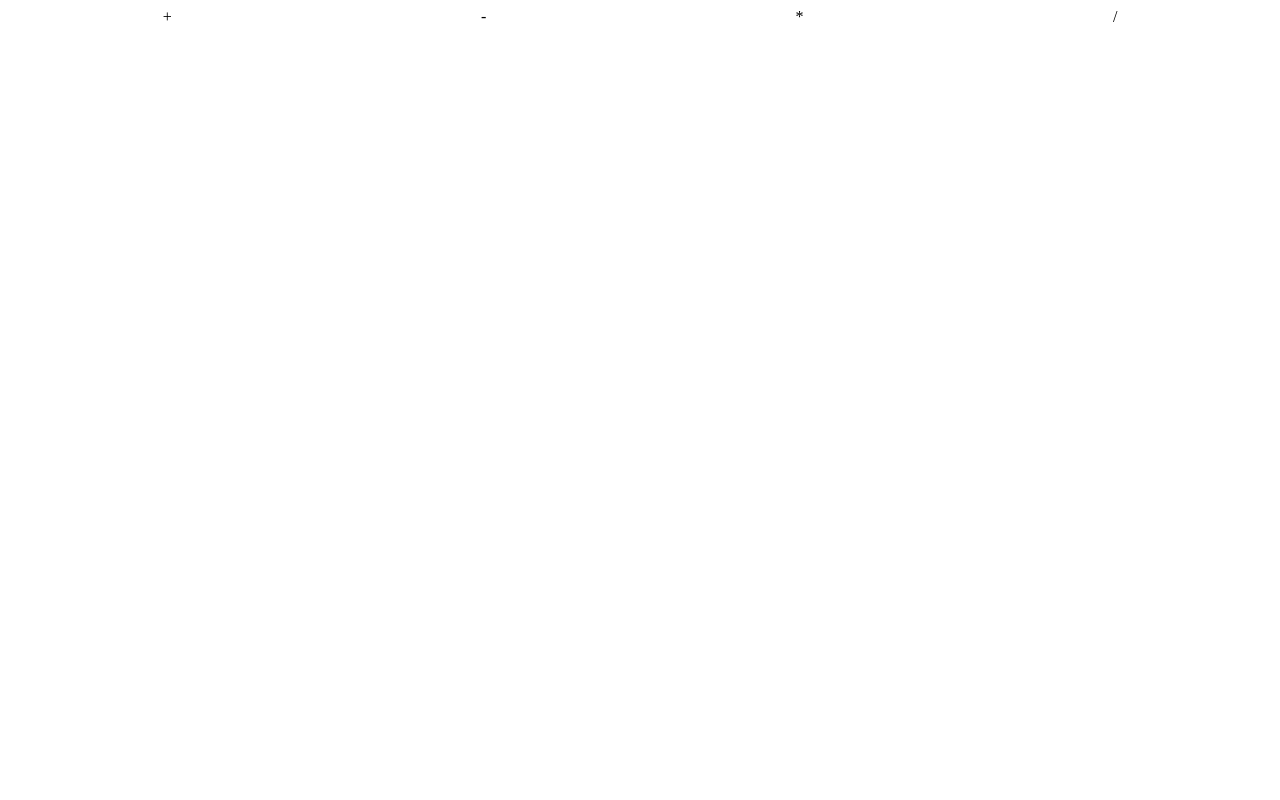
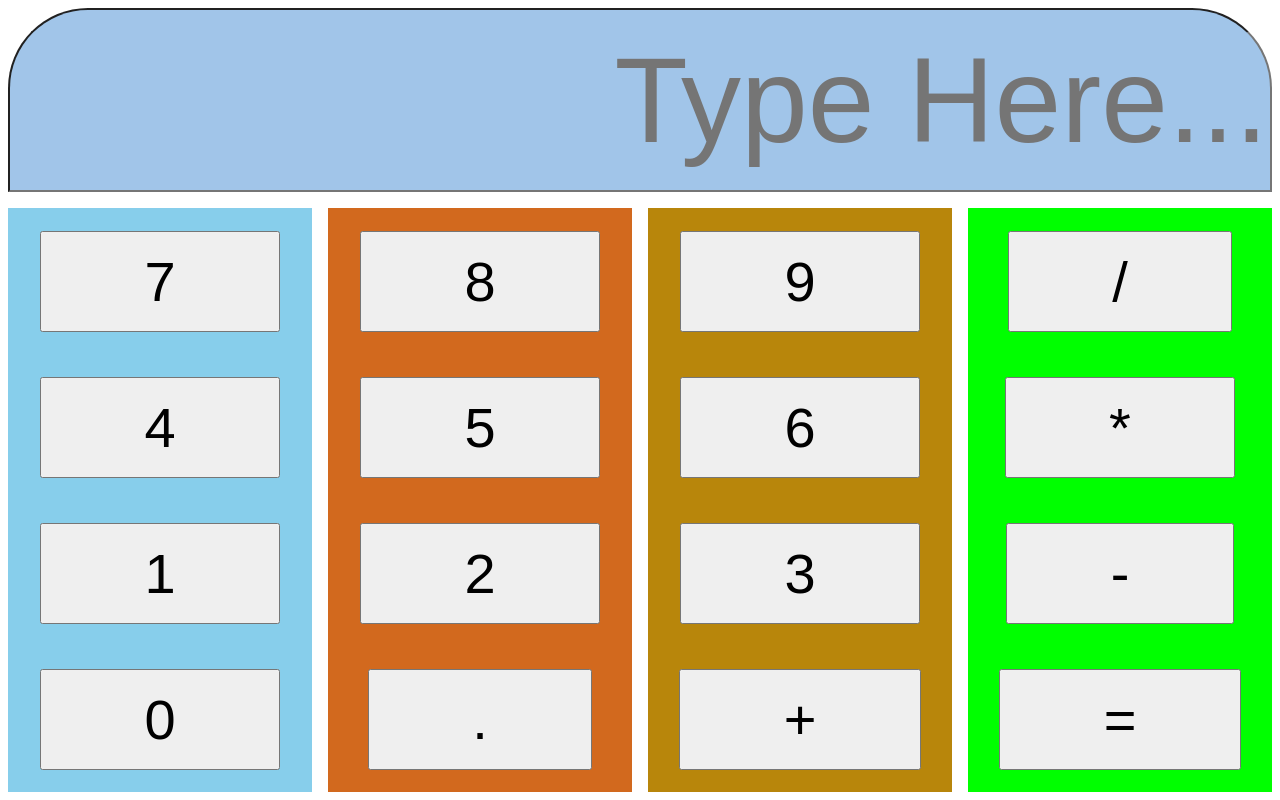
Before and after one commit to Kalamojo/Calculator, a plain HTML site: page interface.html in a window 1280 px wide. Drawn offline with Linux system fonts and the light colour scheme.

Commit message:
Created Interface and calculator layout

```diff
--- a/interface.html
+++ b/interface.html
@@ -11,10 +11,32 @@
 </head>
 <body>
     <div id="interface">
-        <div id="add" class="operator">+</div>
-        <div id="subtract" class="operator">-</div>
-        <div id="multiply" class="operator">*</div>
-        <div id="divide" class="operator">/</div>
+        <input id="output" type="text" maxlength="23" placeholder="Type Here...">
+        </input>
+            <div id="col1">
+                <button class="number">7</button>
+                <button class="number">4</button>
+                <button class="number">1</button>
+                <button class="number">0</button>
+            </div>
+            <div id="col2">
+                <button class="number">8</button>
+                <button class="number">5</button>
+                <button class="number">2</button>
+                <button id="decimal">.</button>
+            </div>
+            <div id="col3">
+                <button class="number">9</button>
+                <button class="number">6</button>
+                <button class="number">3</button>
+                <button class="operator">+</button>
+            </div>
+            <div id="col4">
+                <button class="operator">/</button>
+                <button class="operator">*</button>
+                <button class="operator">-</button>
+                <button id="equals">=</button>
+            </div>
     </div>
 
     <script src="script.js"></script>
--- a/style.css
+++ b/style.css
@@ -1,8 +1,64 @@
 #interface {
+    display: grid;
+    grid-template-columns: repeat(4, 1fr);
+    gap: 2vh;
+    grid-auto-rows: minmax(23vh, auto);
+}
+#output {
+    background-color: rgb(161, 197, 233);
+    grid-column: 1 / 5;
+    grid-row: 1;
+    font-size: 15vh;
+    text-align: right;
+    border-top-right-radius: 10vh;
+    border-top-left-radius: 10vh;
+    max-width: 100%;
+}
+#col1 {
+    background-color: skyblue;
+    grid-column: 1;
+    grid-row: 2 / 5;
+
     display: flex;
+    flex-direction: column;
     justify-content: space-around;
+    align-items: center;
 }
-.operators {
-    flex: 1 1 auto;
-    background-color: grey;
+#col2 {
+    background-color: chocolate;
+    grid-column: 2;
+    grid-row: 2 / 5;
+
+    display: flex;
+    flex-direction: column;
+    justify-content: space-around;
+    align-items: center;
 }
+#col3 {
+    background-color: darkgoldenrod;
+    grid-column: 3;
+    grid-row: 2 / 5;
+
+    display: flex;
+    flex-direction: column;
+    justify-content: space-around;
+    align-items: center;
+}
+#col4 {
+    background-color: lime;
+    grid-column: 4;
+    grid-row: 2 / 5;
+
+    display: flex;
+    flex-direction: column;
+    justify-content: space-around;
+    align-items: center;
+}
+
+button {
+    font-size: 7vh;
+    padding-left: 8vw;
+    padding-right: 8vw;
+    padding-top: 2vh;
+    padding-bottom: 2vh;
+}
```
